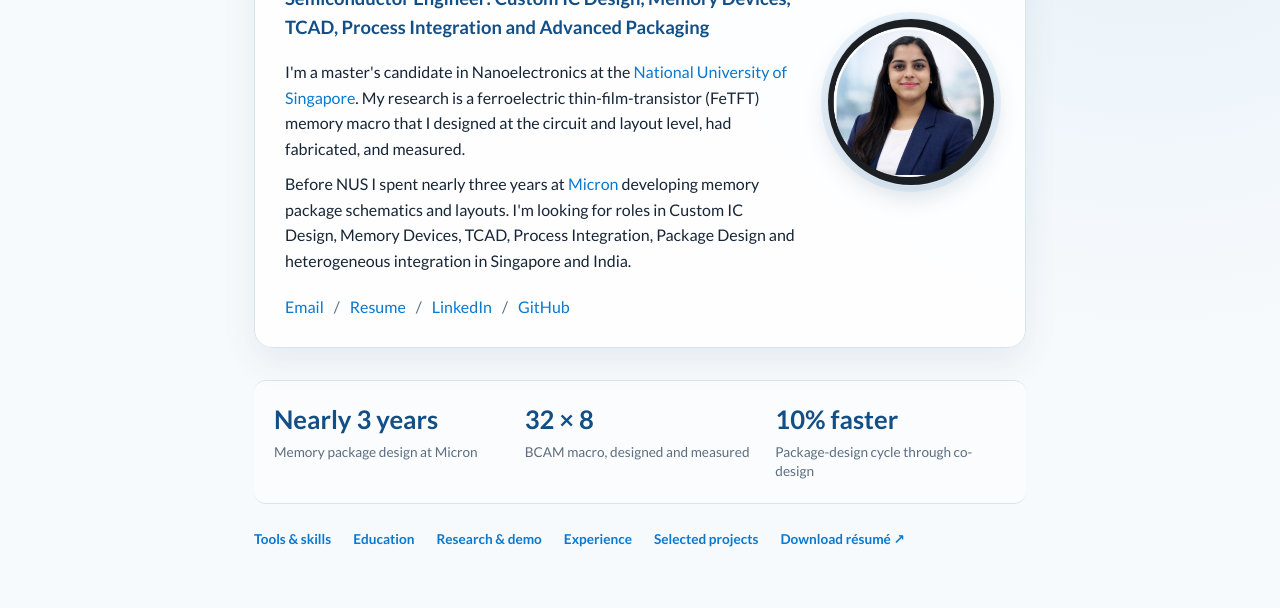
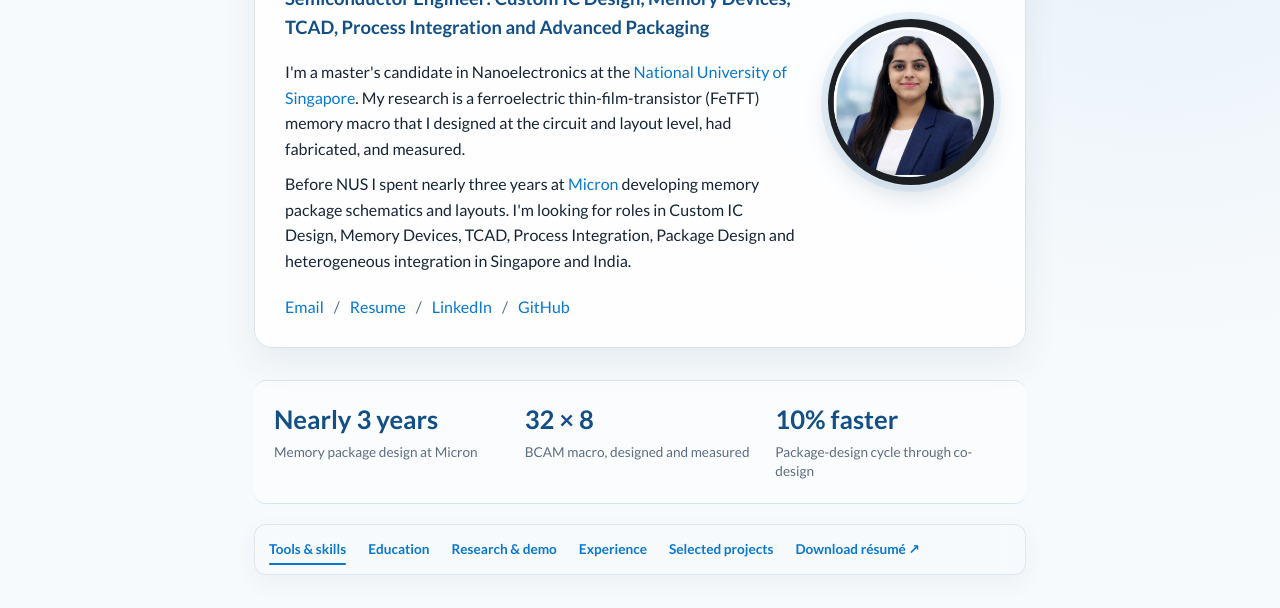
Before and after one commit to DIVYA05GAVANE/DIVYA05GAVANE.github.io, a plain HTML site: page index.html in a window 1280 px wide. Shown: the part 184-792 px from the top of the page. Drawn offline with Linux system fonts and the light colour scheme.

Commit message:
Add subtle portfolio interactions

```diff
--- a/script.js
+++ b/script.js
@@ -40,4 +40,60 @@
     filters.forEach(b=>b.setAttribute('aria-pressed',String(b===button)));
     document.querySelectorAll('.project').forEach(p=>{p.hidden = !(button.dataset.filter==='all'||p.dataset.track===button.dataset.filter);});
   }));
+
+  const reduceMotion = window.matchMedia('(prefers-reduced-motion: reduce)').matches;
+  const revealTargets = document.querySelectorAll('main > .highlights, main > .section-nav, main > section');
+  if (reduceMotion || !('IntersectionObserver' in window)) {
+    revealTargets.forEach(target => target.classList.add('is-visible'));
+  } else {
+    revealTargets.forEach(target => target.classList.add('reveal'));
+    const revealObserver = new IntersectionObserver(entries => {
+      entries.forEach(entry => {
+        if (entry.isIntersecting) {
+          entry.target.classList.add('is-visible');
+          revealObserver.unobserve(entry.target);
+        }
+      });
+    }, { threshold: 0.12 });
+    revealTargets.forEach(target => revealObserver.observe(target));
+  }
+
+  const navLinks = [...document.querySelectorAll('.section-nav a[href^="#"]')];
+  if ('IntersectionObserver' in window && navLinks.length) {
+    const navObserver = new IntersectionObserver(entries => {
+      entries.forEach(entry => {
+        if (!entry.isIntersecting) return;
+        navLinks.forEach(link => {
+          const active = link.getAttribute('href') === '#' + entry.target.id;
+          link.classList.toggle('is-active', active);
+          if (active) link.setAttribute('aria-current', 'location');
+          else link.removeAttribute('aria-current');
+        });
+      });
+    }, { rootMargin: '-18% 0px -72% 0px', threshold: 0 });
+    navLinks.forEach(link => {
+      const section = document.querySelector(link.getAttribute('href'));
+      if (section) navObserver.observe(section);
+    });
+  }
+
+  const metrics = [...document.querySelectorAll('.highlights strong')];
+  if (!reduceMotion) {
+    metrics.forEach(metric => {
+      const original = metric.textContent.trim();
+      const match = original.match(/^(.*?)(\d+)(.*)$/);
+      if (!match) return;
+      const [, prefix, targetText, suffix] = match;
+      const target = Number(targetText);
+      metric.textContent = prefix + '0' + suffix;
+      const start = performance.now();
+      const duration = 650;
+      const tick = now => {
+        const progress = Math.min((now - start) / duration, 1);
+        metric.textContent = prefix + Math.round(target * (1 - Math.pow(1 - progress, 3))) + suffix;
+        if (progress < 1) requestAnimationFrame(tick);
+      };
+      requestAnimationFrame(tick);
+    });
+  }
 })();
--- a/stylesheet.css
+++ b/stylesheet.css
@@ -26,3 +26,12 @@ body{background:radial-gradient(circle at 90% 0%,rgba(8,120,209,.07),transparent
 @media(max-width:640px){.intro{padding:22px 20px}}
 .project-link{display:inline-block;margin-top:12px;font-weight:700}.project-page h1{max-width:24ch}.project-page section{max-width:70ch}.artifact-box{margin-top:24px;padding:18px 20px;border:1px solid var(--line);border-radius:12px;background:var(--panel)}
 .additional-grid{display:grid;grid-template-columns:repeat(2,minmax(0,1fr));gap:14px}.additional-card{padding:18px;border:1px solid var(--line);border-radius:12px;background:var(--panel);transition:transform .22s ease,box-shadow .22s ease}.additional-card:hover{transform:translateY(-3px);box-shadow:0 10px 22px rgba(27,66,102,.08)}.additional-card h3{font-size:1rem;line-height:1.35}.additional-card p{margin-top:8px}.additional-card .meta{color:var(--muted);font-size:.88rem}@media(max-width:640px){.additional-grid{grid-template-columns:1fr}}
+
+/* Interactive enhancements */
+.section-nav{position:sticky;top:10px;z-index:3;padding:9px 14px;border:1px solid color-mix(in srgb,var(--line) 84%,transparent);border-radius:12px;background:color-mix(in srgb,var(--paper) 88%,transparent);backdrop-filter:blur(12px);box-shadow:0 8px 22px rgba(27,66,102,.05)}
+.section-nav a{position:relative;transition:color .18s ease}.section-nav a::after{content:'';position:absolute;right:0;bottom:0;left:0;height:2px;border-radius:999px;background:var(--blue);transform:scaleX(0);transform-origin:left;transition:transform .18s ease}.section-nav a:hover::after,.section-nav a.is-active::after{transform:scaleX(1)}
+.highlights>div{position:relative;transition:transform .2s ease}.highlights>div:hover{transform:translateY(-3px)}
+.reveal{opacity:0;transform:translateY(18px);transition:opacity .55s ease,transform .55s cubic-bezier(.2,.7,.2,1)}.reveal.is-visible{opacity:1;transform:none}
+.project-link{position:relative}.project-link::after{content:'↗';display:inline-block;margin-left:.35em;transition:transform .18s ease}.project-link:hover::after{transform:translate(2px,-2px)}
+.tile{transition:transform .22s ease,box-shadow .22s ease}.project:hover .tile{transform:scale(1.025);box-shadow:0 8px 20px rgba(27,66,102,.1)}
+@media(prefers-reduced-motion:reduce){.section-nav a,.section-nav a::after,.highlights>div,.reveal,.project-link::after,.tile{transition:none}.highlights>div:hover,.project:hover .tile{transform:none}}
```
